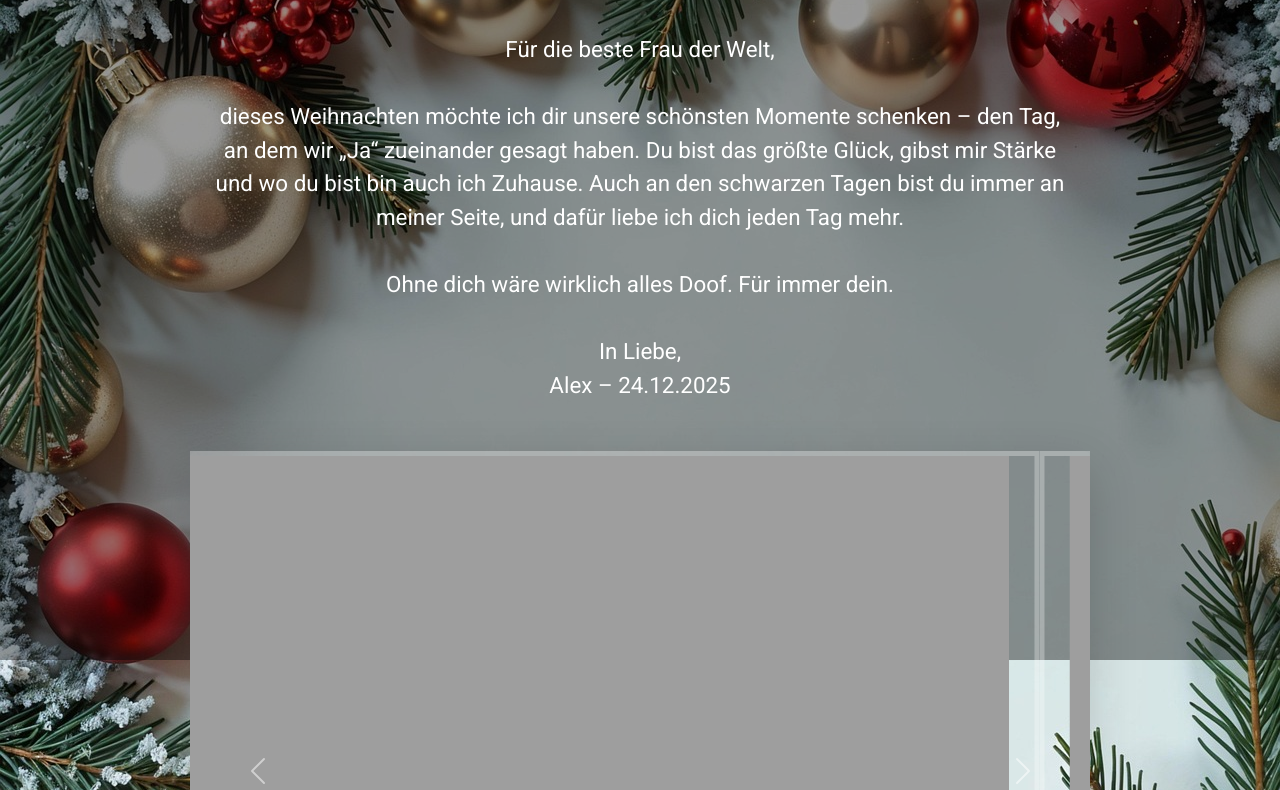
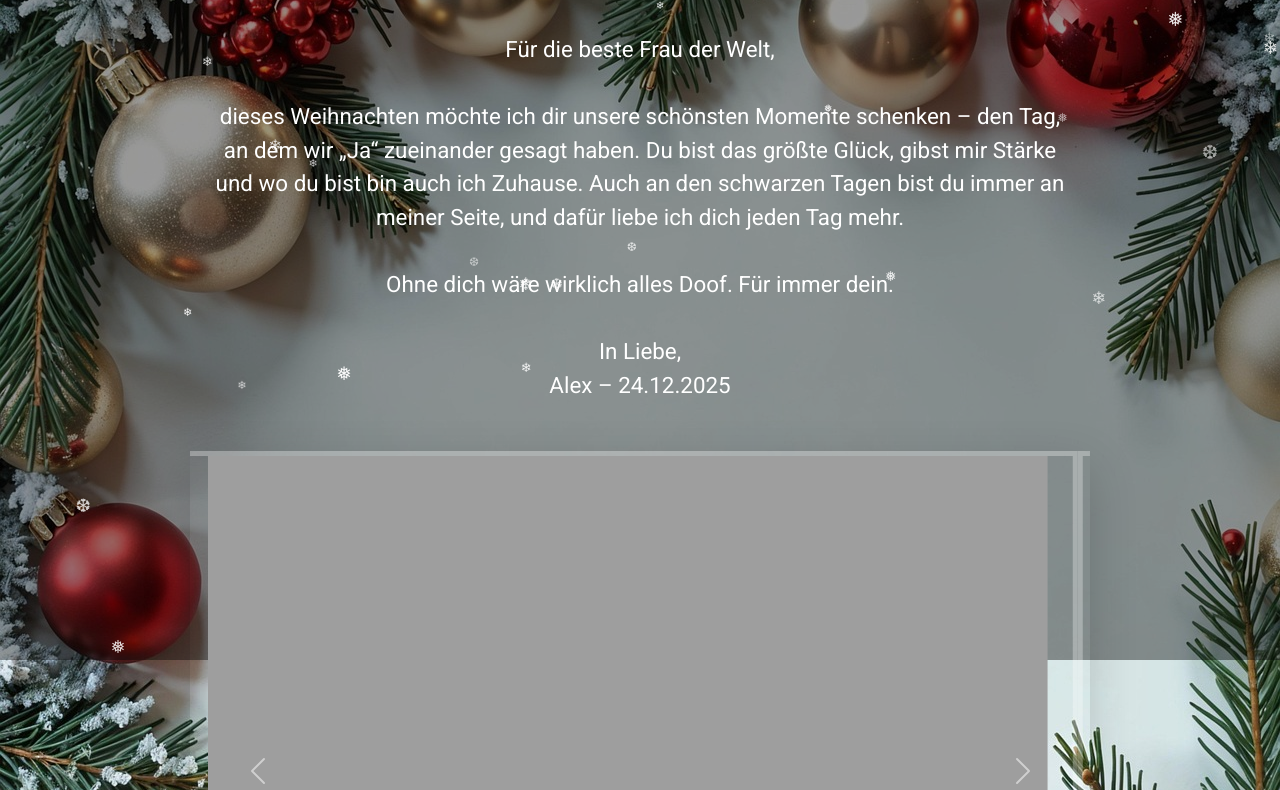
Before and after one commit to ALex83-r0ck/Weihnachten, a plain HTML site: page index.html in a window 1280 px wide. Shown: the part 140-930 px from the top of the page. Drawn offline with nearby package versions, Linux system fonts and the light colour scheme; the site is published under a folder, as on GitHub Pages, so addresses that start at the root find nothing.

Commit message:
Update index.html

```diff
--- a/index.html
+++ b/index.html
@@ -6,7 +6,7 @@
   <title>Frohe Weihnachten, mein Mäusel ♥️</title>
   <link href="https://cdn.jsdelivr.net/npm/bootstrap@5.3.3/dist/css/bootstrap.min.css" rel="stylesheet">
   <link href="https://fonts.googleapis.com/css2?family=Dancing+Script:wght@700&family=Roboto&display=swap" rel="stylesheet">
-  <link rel="stylesheet" href="Weihnachten/css/style.css">
+  <link rel="stylesheet" href="css/style.css">
 </head>
 <body>
 
@@ -99,6 +99,6 @@
   </div>
 
   <script src="https://cdn.jsdelivr.net/npm/bootstrap@5.3.3/dist/js/bootstrap.bundle.min.js"></script>
-  <script src="/js/snow.js"></script>
+  <script src="js/snow.js"></script>
 </body>
 </html>
```
